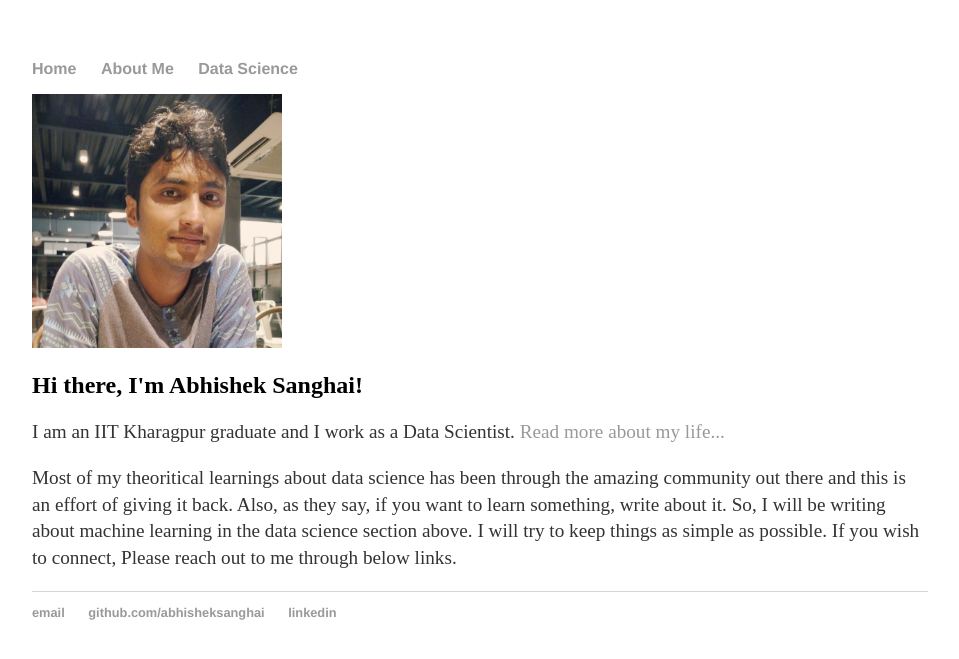
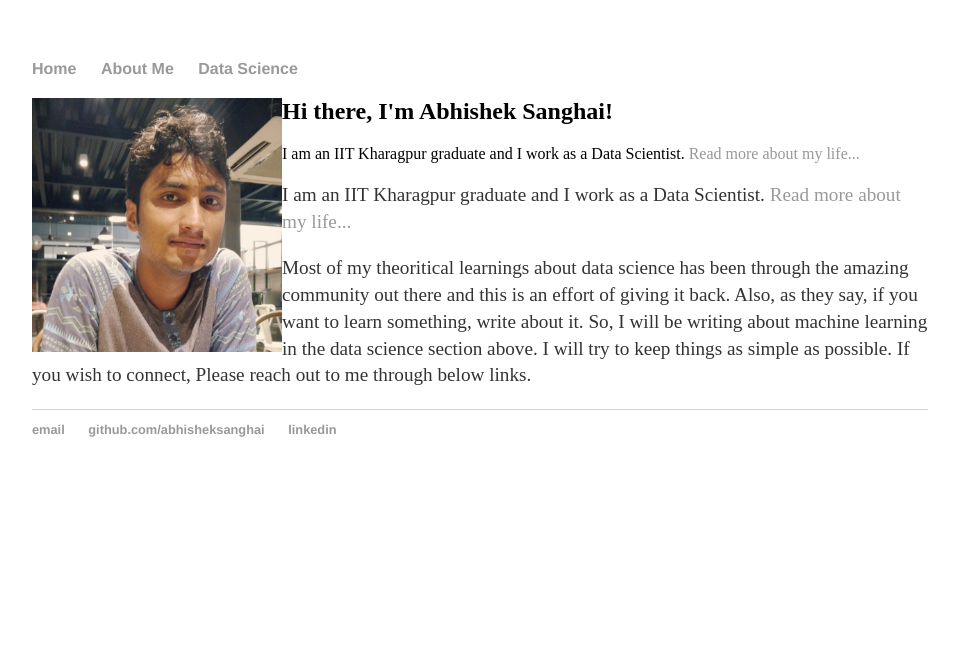
Before and after one commit to abhisheksanghai/abhisheksanghai.github.io, a Jekyll site: the page built from index.html, in a window 1280 px wide. Shown: the top 659 px of the page, without its empty margins (160-1119 px from the left). Built offline with Jekyll 4.4.1, drawn with Linux system fonts in a browser that asks for light colours.

Commit message:
Update index.html
trying alignment of image to left

```diff
--- a/index.html
+++ b/index.html
@@ -4,8 +4,9 @@ title: Abhishek Sanghai, Exploring!
 ---
 <div class="blurb">
 	<div class="image">
-		<img src="/images/Abhishek_Sanghai.jpg" alt="AbhishekSanghai" width="250">
+		<p><img src="/images/Abhishek_Sanghai.jpg" alt="AbhishekSanghai" width="250" align="left">
 		<h2>Hi there, I'm Abhishek Sanghai!</h2>
+		I am an IIT Kharagpur graduate and I work as a Data Scientist. <a href="/about">Read more about my life...</a></p>
 	</div>
 
 	<p>I am an IIT Kharagpur graduate and I work as a Data Scientist. <a href="/about">Read more about my life...</a></p>
```
